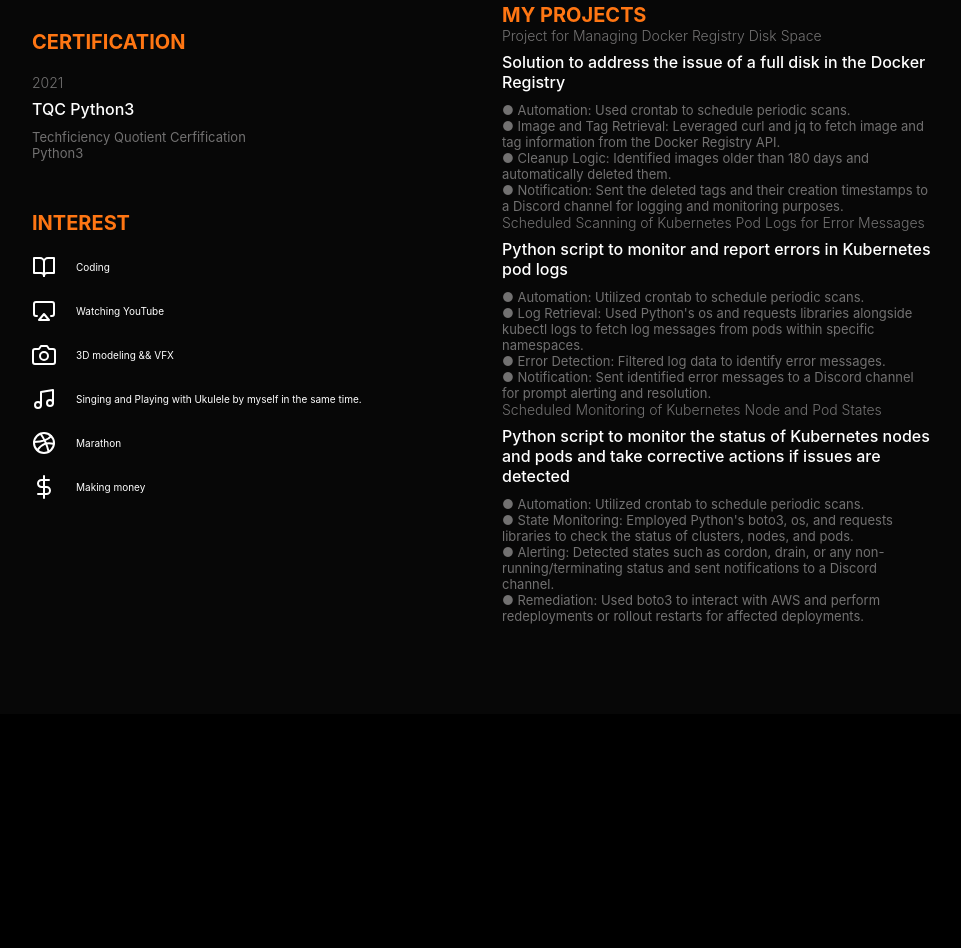
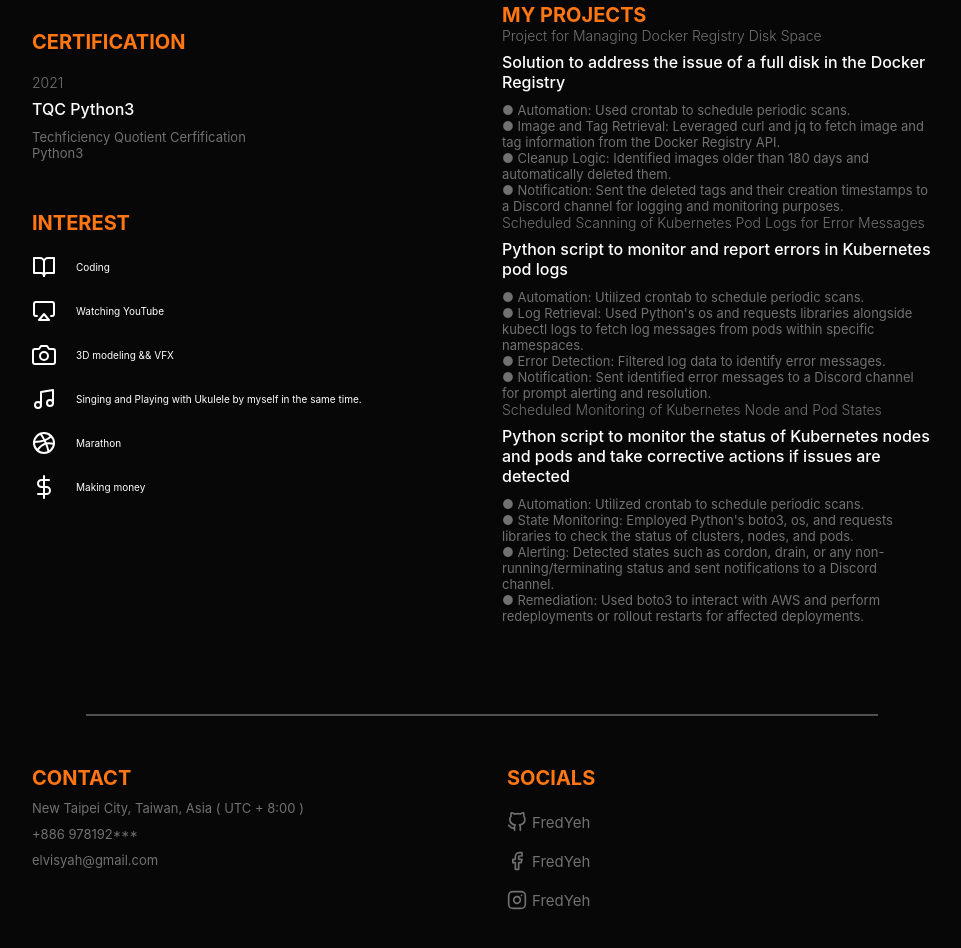
Before and after one commit to fredyah/fredresume, a website built with Vite: page index.html in a window 1280 px wide. Shown: the part 1293-2241 px from the top of the page, without its empty margins (158-1119 px from the left). Before the commit the page ends 2007 px from the top, so only its background shows below. Built offline with nearby package versions, Linux system fonts and the light colour scheme; a web font is replaced by a local one.

Commit message:
modified css

```diff
--- a/index.html
+++ b/index.html
@@ -201,7 +201,40 @@
                     </div>
                 </div>
             </div>
-            <div class="group-3"></div>
+            <hr>
+            <div class="group-3">
+                <div class="contact">
+                    <h3 class="title">Contact</h3>
+                    <div class="contact_info">
+                        <p class="description">
+                            New Taipei City, Taiwan, Asia ( UTC + 8:00 )
+                        </p>
+                        <p class="description">
+                            +886 978192***
+                        </p>
+                        <p class="description">
+                            elvisyah@gmail.com
+                        </p>
+                    </div>
+                </div>
+                <div class="socials">
+                    <h3 class="title">Socials</h3>
+                    <div class="social_items">
+                        <a href="#" class="social_item">
+                            <i data-feather="github"></i>
+                            <span>FredYeh</span>
+                        </a>
+                        <a href="#" class="social_item">
+                            <i data-feather="facebook"></i>
+                            <span>FredYeh</span>
+                        </a>
+                        <a href="#" class="social_item">
+                            <i data-feather="instagram"></i>
+                            <span>FredYeh</span>
+                        </a>
+                    </div>
+                </div>
+            </div>
         </div>
         <script>
             feather.replace()
--- a/style.css
+++ b/style.css
@@ -92,6 +92,18 @@ a {
     gap: 5rem;
 }
 
+.group-3 {
+    max-width: 900px;
+    width: 100%;
+    margin: 0 auto;
+    grid-column: 1/-1;
+    display: flex;
+    flex-direction: row;
+    gap: 5rem;
+}
+.group-3 > div {
+    flex: 1;
+}
 
 /* profile */
 .profile_container {
@@ -195,3 +207,35 @@ a {
 .interest_item svg {
     width: 2rem;
 }
+
+
+/* Socials */
+.social_items {
+    margin-top: 2rem;
+}
+
+.social_item {
+    margin-top: 1.5rem;
+    font-size: 1.5rem;
+    display: flex;
+    gap: 0.5rem;
+    align-items: center;
+    justify-content: flex-start;
+    color: var(--text-color);
+}
+.social_item:hover {
+    color: var(--primary-color);
+}
+.social_item svg {
+    width: 2rem;
+}
+
+hr {
+    grid-column: 1/-1;
+    width: 88%;
+    margin: 0 auto;
+    margin-top: 5rem;
+    margin-bottom: 1rem;
+    border: none;
+    border-top: 2px solid rgba(128, 128, 128, 0.6);
+}
```
